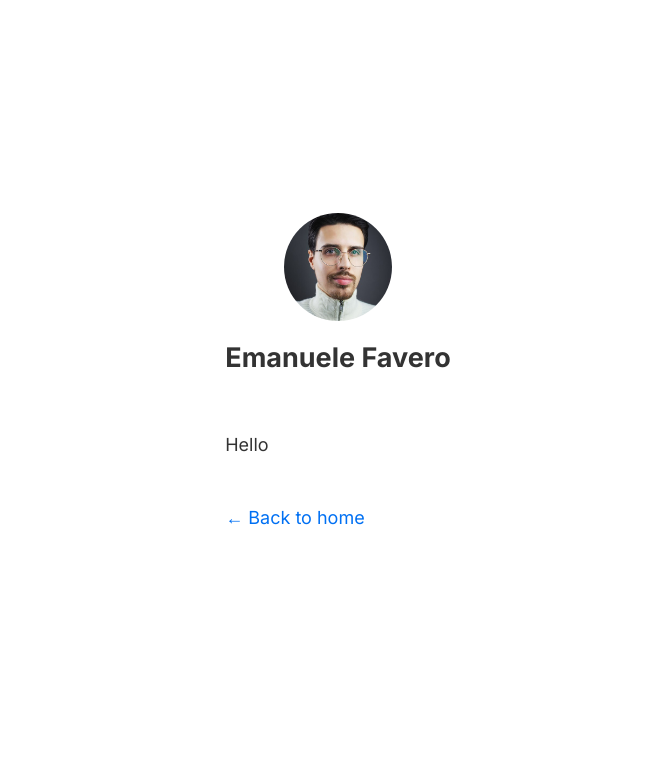
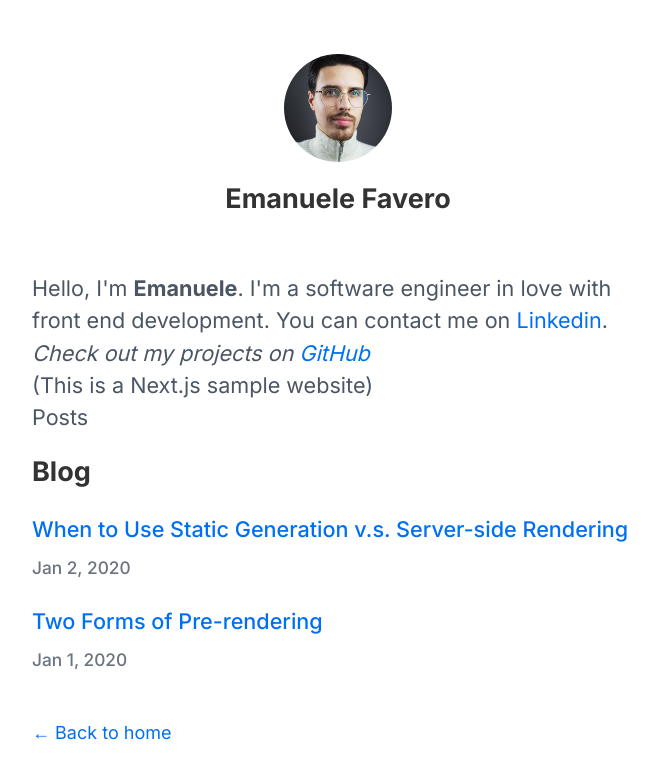
Before and after one commit to emanuelefavero/nextjs-app-router-blog, a Next.js app: page / in a window 1280 px wide. Shown: the top 778 px of the page, without its empty margins (302-960 px from the left). Built offline with nearby package versions, Linux system fonts and the light colour scheme.

Commit message:
add Home page and more...

```diff
--- a/app/layout.tsx
+++ b/app/layout.tsx
@@ -20,6 +20,8 @@ export default function RootLayout({
   home,
 }: {
   children: React.ReactNode
+
+  // TODO: remove this, separate header component from layout, convert Header component to client component and check if is home by getting the current route using usePathname hook
   home?: boolean
 }) {
   return (
--- a/app/page.tsx
+++ b/app/page.tsx
@@ -1,3 +1,55 @@
+import Link from 'next/link'
+import Date from '@/components/Date'
+import { siteTitle } from '@/app/layout'
+import utilStyles from './utils.module.scss'
+
+import { getSortedPostsData } from '@/lib/posts'
+
+type AllPostsData = {
+  date: string
+  title: string
+  id: string
+}[]
+
 export default function Home() {
-  return <>Hello</>
+  const allPostsData: AllPostsData = getSortedPostsData()
+
+  return (
+    <>
+      <section className={`${utilStyles.headingMd} text-gray-600`}>
+        <p>
+          Hello, I&apos;m <b>Emanuele</b>. I&apos;m a software engineer in love
+          with front end development. You can contact me on{' '}
+          <a href='https://www.linkedin.com/in/emanuele-favero/'>Linkedin</a>.
+        </p>
+        <p>
+          <i>
+            Check out my projects on{' '}
+            <a target='_blank' href='https://github.com/emanuelefavero'>
+              GitHub
+            </a>{' '}
+          </i>
+        </p>
+        <p>(This is a Next.js sample website)</p>
+        <h3>Posts</h3>
+      </section>
+
+      <section className={`${utilStyles.headingMd} ${utilStyles.padding1px}`}>
+        <h2 className={utilStyles.headingLg}>Blog</h2>
+        <ul className={utilStyles.list}>
+          {allPostsData.map(({ id, date, title }) => (
+            <li className={utilStyles.listItem} key={id}>
+              <div className='font-medium mb-1 mt-5'>
+                <Link href={`/posts/${id}`}>{title}</Link>
+              </div>
+              {/* <br /> */}
+              <small className='text-gray-500 font-medium'>
+                <Date dateString={date} />
+              </small>
+            </li>
+          ))}
+        </ul>
+      </section>
+    </>
+  )
 }
--- /dev/null
+++ b/config/server.ts
@@ -0,0 +1,4 @@
+const dev = process.env.NODE_ENV !== 'production'
+
+// TODO: Add your website URL here
+export const server = dev ? 'http://localhost:3000' : 'https://yourwebsite.com'
--- /dev/null
+++ b/lib/posts.ts
@@ -0,0 +1,123 @@
+// matter is a library that let's you parse the metadata in each markdown file.
+// the lib folder does not have an assigned name like the pages folder, so you can name it anything. It's usually convention to use lib or utils
+
+import fs from 'fs'
+import path from 'path'
+
+// Import 'gray-matter', library for parsing the metadata in each markdown file
+import matter from 'gray-matter'
+
+// Import 'remark', library for rendering markdown
+import { remark } from 'remark'
+import html from 'remark-html'
+
+// --------------------------------
+// GET THE PATH OF THE POSTS FOLDER
+const postsDirectory = path.join(process.cwd(), 'posts') // process.cwd() returns the absolute path of the current working directory
+
+// -------------------------------------------------
+// GET THE DATA OF ALL POSTS IN SORTED ORDER BY DATE
+/*
+  Returns an array that looks like this:
+  [
+    {
+      id: 'ssg-ssr',
+      title: 'When to Use Static Generation v.s. Server-side Rendering',
+      date: '2020-01-01'
+    },
+    {
+      id: 'pre-rendering',
+      title: 'Two Forms of Pre-rendering',
+      date: '2020-01-02'
+    }
+  ]
+*/
+
+export function getSortedPostsData() {
+  // Get file names under /posts
+  const fileNames = fs.readdirSync(postsDirectory) // [ 'pre-rendering.md', 'ssg-ssr.md' ]
+
+  // Get the data from each file
+  const allPostsData = fileNames.map((filename) => {
+    // Remove ".md" from file name to get id
+    const id = filename.replace(/\.md$/, '') // id = 'pre-rendering', 'ssg-ssr'
+
+    // Read markdown file as string
+    const fullPath = path.join(postsDirectory, filename)
+    // /Users/ef/Desktop/nextjs-blog/posts/pre-rendering.md
+    const fileContents = fs.readFileSync(fullPath, 'utf8') // .md string content
+
+    // Use gray-matter to parse the post metadata section
+    const matterResult = matter(fileContents)
+
+    // Combine the data with the id
+    return {
+      id,
+      ...(matterResult.data as { date: string; title: string }),
+    }
+  })
+
+  // Sort posts by date and return
+  return allPostsData.sort((a, b) => {
+    if (a.date < b.date) {
+      return 1
+    } else {
+      return -1
+    }
+  })
+}
+
+// ------------------------------------------------
+// GET THE IDs OF ALL POSTS FOR THE DYNAMIC ROUTING
+/*
+  Returns an array that looks like this:
+  [
+    {
+      params: {
+        id: 'ssg-ssr'
+      }
+    },
+    {
+      params: {
+        id: 'pre-rendering'
+      }
+    }
+  ]
+  */
+
+export function getAllPostIds() {
+  const fileNames = fs.readdirSync(postsDirectory)
+
+  return fileNames.map((fileName) => {
+    return {
+      params: {
+        id: fileName.replace(/\.md$/, ''),
+      },
+    }
+  })
+}
+
+// The returned array must have the params key otherwise `getStaticPaths` will fail
+
+// --------------------------------
+// GET THE DATA OF A SINGLE POST FROM THE ID
+export async function getPostData(id: string) {
+  const fullPath = path.join(postsDirectory, `${id}.md`)
+  const fileContents = fs.readFileSync(fullPath, 'utf8')
+
+  // Use gray-matter to parse the post metadata section
+  const matterResult = matter(fileContents)
+
+  // Use remark to convert markdown into HTML string
+  const processedContent = await remark()
+    .use(html)
+    .process(matterResult.content)
+  const contentHtml = processedContent.toString()
+
+  // Combine the data with the id
+  return {
+    id,
+    contentHtml,
+    ...(matterResult.data as { date: string; title: string }),
+  }
+}
```
